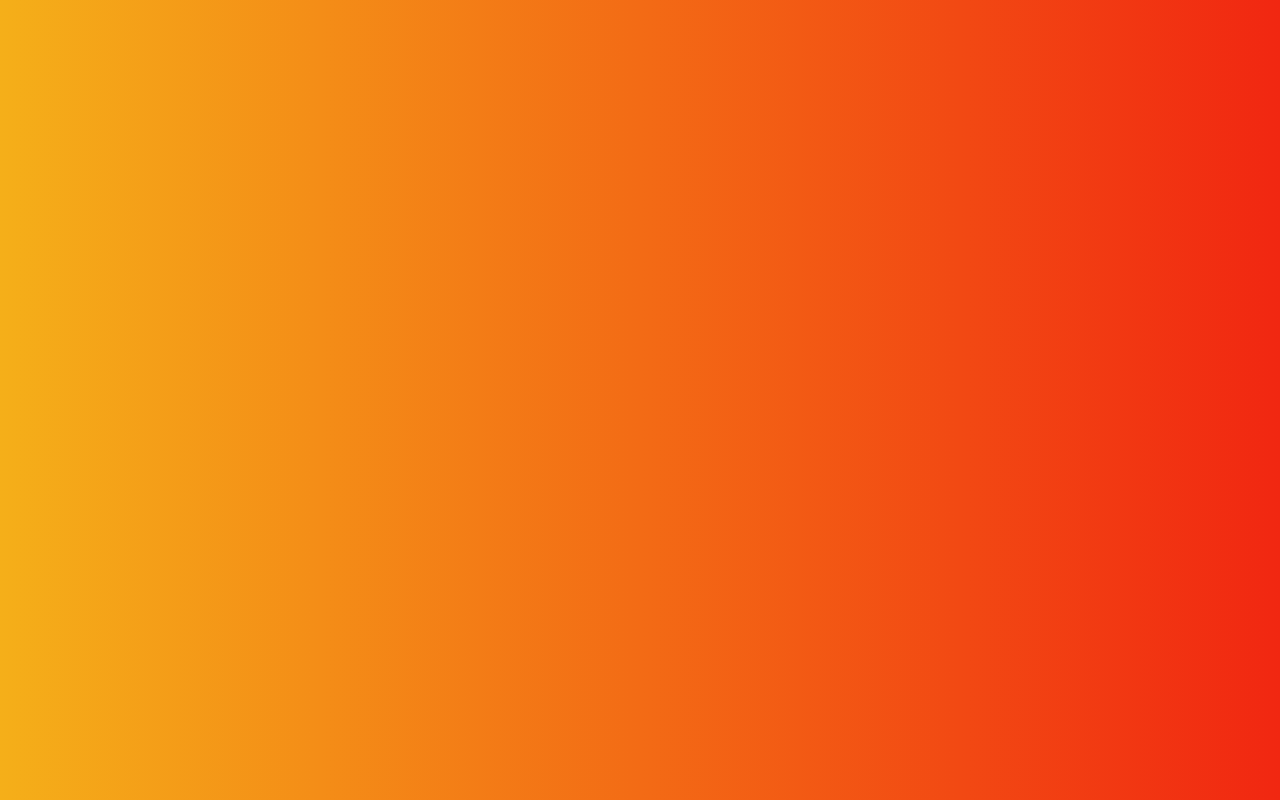
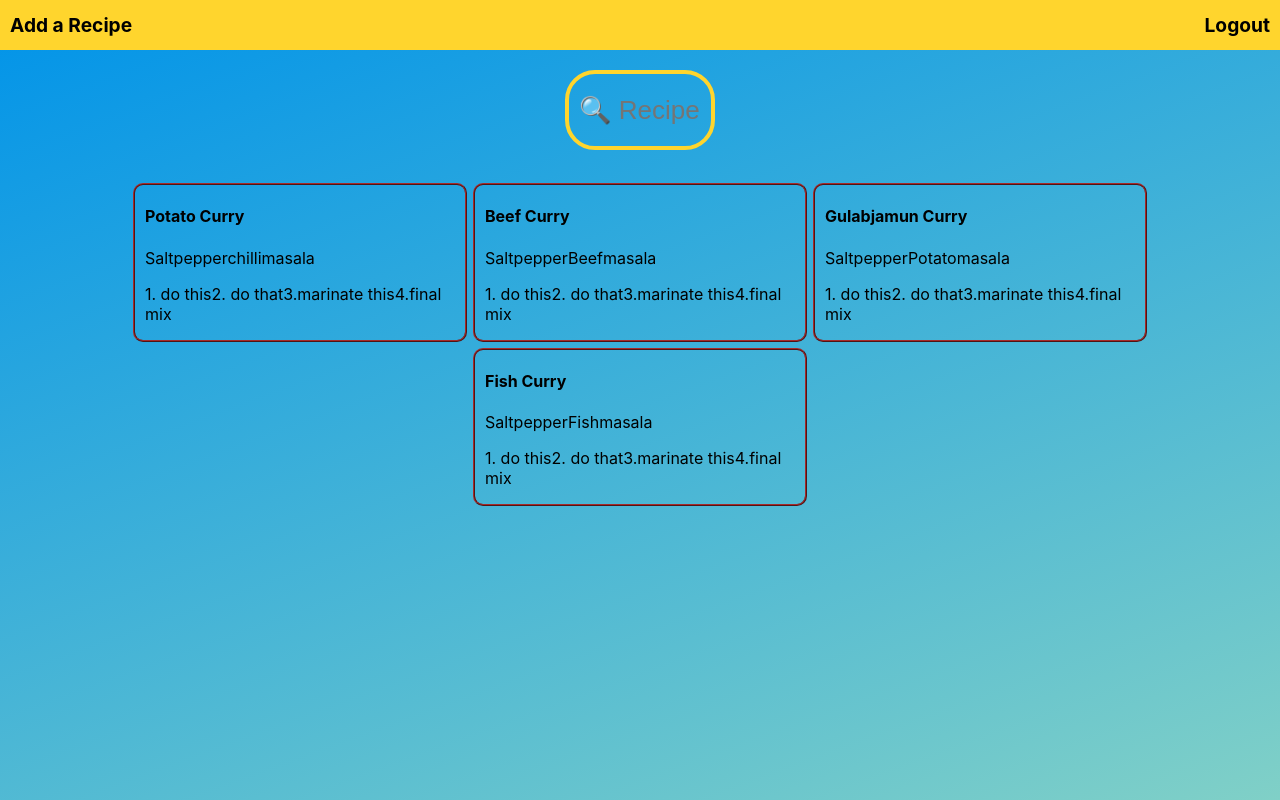
Before and after one commit to badri119/Add-Recipe-Frontend, a React (Create React App) app: page /home in a window 1280 px wide. Before the commit this address had no page. Built offline with nearby package versions, Linux system fonts and the light colour scheme.

Commit message:
search bar and add post modal

```diff
--- a/package.json
+++ b/package.json
@@ -9,6 +9,8 @@
     "react": "^18.2.0",
     "react-dom": "^18.2.0",
     "react-hook-form": "^7.46.2",
+    "react-icons": "^4.11.0",
+    "react-modal": "^3.16.1",
     "react-scripts": "5.0.1",
     "web-vitals": "^2.1.4"
   },
--- a/src/App.css
+++ b/src/App.css
@@ -1,7 +1,3 @@
-.App {
-  /* text-align: center; */
-}
-
 .App-logo {
   height: 40vmin;
   pointer-events: none;
@@ -36,11 +32,3 @@
     transform: rotate(360deg);
   }
 }
-
-.maincontainer {
-  display: flex;
-  flex-direction: column;
-  justify-content: center;
-  align-items: center;
-  height: 100vh;
-}
--- a/src/App.js
+++ b/src/App.js
@@ -12,7 +12,7 @@ function App() {
         <Route exact path="/" element={<LoginPage />}></Route>
         <Route path="/signup" element={<SignUpPage />}></Route>
         <Route path="/post" element={<AddPost />}></Route>
-        {/* <Route path="/Home" element={<Home />}></Route> */}
+        <Route path="/home" element={<Home />}></Route>
       </Routes>
     </div>
   );
--- a/src/Components/AddPost/AddPost.css
+++ b/src/Components/AddPost/AddPost.css
@@ -7,7 +7,6 @@
   width: 70%;
   display: flex;
 } */
-
 .inputclass {
   display: block;
   width: 60%;
@@ -72,12 +71,22 @@ input:focus {
   color: white;
   border: 1px solid rgba(0, 0, 0, 1);
 }
+.maincontainer {
+  display: flex;
+  flex-direction: column;
+  justify-content: center;
+  align-items: center;
+  height: 100vh;
+  position: relative;
+  width: 100vh;
+}
 
 .postcontainer {
   width: 60%;
   border-radius: 5px;
   background-color: #f8f4e5;
   padding: 20px;
+  position: relative;
 }
 
 .type {
@@ -132,3 +141,19 @@ input:focus {
   display: flex;
   align-items: center;
 }
+
+.backhomecontainer {
+  padding-left: 20px;
+  top: 10px;
+  display: flex;
+  position: relative;
+}
+
+.closearrow {
+  float: right;
+  transition: transform 0.5s;
+}
+
+.closearrow:hover {
+  transform: scale(1.4);
+}
--- a/src/Components/AddPost/AddPost.js
+++ b/src/Components/AddPost/AddPost.js
@@ -1,10 +1,15 @@
 import React from "react";
 import "./AddPost.css";
+import { AiFillCloseCircle } from "react-icons/ai";
 
-const AddPost = () => {
+const AddPost = ({ close }) => {
   return (
+    <div>
       <div className="maincontainer">
         <div className="postcontainer">
+          <div className="closearrow">
+            <AiFillCloseCircle size={33} onClick={close}></AiFillCloseCircle>
+          </div>
           <form className="">
             <input
               className="inputclass"
@@ -18,7 +23,11 @@ const AddPost = () => {
                 Type
               </label>
               <div class="select-dropdown">
-              <select className="select-dropdown-options" id="type" name="type">
+                <select
+                  className="select-dropdown-options"
+                  id="type"
+                  name="type"
+                >
                   <option value="Entree">Entree</option>
                   <option value="Mains">Mains</option>
                   <option value="Desserts">Dessert</option>
@@ -50,6 +59,7 @@ const AddPost = () => {
           </form>
         </div>
       </div>
+    </div>
   );
 };
 
--- a/src/Components/Home/Home.css
+++ b/src/Components/Home/Home.css
@@ -0,0 +1,82 @@
+.recipename {
+  text-align: left;
+}
+
+.box {
+  position: relative;
+  display: flex;
+  justify-content: center;
+  margin-top: 20px;
+}
+.box:hover input {
+  width: 450px;
+  background: #3b3640;
+  border-radius: 10px;
+}
+.searchbox {
+  padding: 10px;
+  width: 150px;
+  height: 80px;
+  background: none;
+  border: 4px solid #ffd52d;
+  border-radius: 30px;
+  box-sizing: border-box;
+  font-size: 26px;
+  color: #ffd52d;
+  outline: none;
+  transition: 0.5s;
+}
+.card {
+  margin: 3px;
+  width: 20rem;
+  border: brown ridge 2px;
+  padding-left: 10px;
+  border-radius: 10px;
+}
+
+.card-group {
+  display: flex;
+  flex-direction: row;
+  flex-wrap: wrap;
+  justify-content: center;
+  position: relative;
+  margin-top: 30px;
+}
+
+ul {
+  list-style-type: none;
+  margin: 0;
+  padding: 0;
+  overflow: hidden;
+  display: flex;
+  justify-content: space-between;
+  padding-left: 10px;
+  padding-right: 10px;
+  width: 100%;
+}
+
+ul li a {
+  text-decoration: none;
+  color: black;
+  font-size: larger;
+  font-weight: 700;
+}
+
+ul li a:hover {
+  background-color: #f12711;
+  color: white;
+  border-radius: 3px;
+}
+
+.topbar {
+  height: 50px;
+  background-color: #ffd52d;
+  display: flex;
+  align-items: center;
+}
+
+.homegradient {
+  background-color: #0093e9;
+  background-image: linear-gradient(160deg, #0093e9 0%, #80d0c7 100%);
+  min-height: 100vh;
+}
--- a/src/Components/Home/Home.js
+++ b/src/Components/Home/Home.js
@@ -1,10 +1,96 @@
-import React from "react";
+import React, { useState } from "react";
 import "./Home.css";
+import Dummy from "../../dummy.json";
+import { Link } from "react-router-dom";
+import Modal from "react-modal";
+import AddPost from "../AddPost/AddPost";
 
 const Home = () => {
+  const customStyles = {
+    content: {
+      top: "50%",
+      left: "50%",
+      right: "auto",
+      bottom: "auto",
+      marginRight: "-50%",
+      transform: "translate(-50%, -50%)",
+      background: "transparent",
+      border: "none",
+    },
+  };
+  const [searchInput, setSearchInput] = useState("");
+  const [filteredRecipes, setFilteredRecipes] = useState(Dummy);
+  const [modalIsOpen, setIsOpen] = useState(false);
+
+  function openModal() {
+    setIsOpen(true);
+  }
+  function closeModal() {
+    setIsOpen(false);
+  }
+  // Filter recipes based on the search input
+
+  const handleSearchInputChange = (event) => {
+    const temp = Dummy.filter((recipe) => {
+      let relevant = false;
+
+      // searching for recipe name
+      const recipe_present = recipe.Recipe_name.toLowerCase().includes(
+        event.target.value.toLowerCase()
+      );
+      if (recipe_present) relevant = recipe_present;
+
+      // searching for ingredients
+      recipe.Ingredients.map(function (ingred) {
+        const included = ingred
+          .toLowerCase()
+          .includes(event.target.value.toLowerCase());
+        if (included) relevant = included;
+      });
+      return relevant;
+    });
+
+    setFilteredRecipes(temp);
+    setSearchInput(event.target.value);
+  };
+
   return (
-    <div>
-      <h1>Home</h1>
+    <div className="homegradient">
+      <div className="topbar">
+        <ul>
+          <li>
+            <a onClick={openModal}> Add a Recipe</a>
+            <Modal
+              isOpen={modalIsOpen}
+              onRequestClose={closeModal}
+              contentLabel="Example Modal"
+              style={customStyles}
+            >
+              <AddPost close={closeModal} />
+            </Modal>
+          </li>
+          <li>
+            <Link href="">Logout</Link>
+          </li>
+        </ul>
+      </div>
+      <div className="box">
+        <input
+          className="searchbox"
+          placeholder="🔍 Recipe"
+          value={searchInput}
+          onChange={handleSearchInputChange}
+        />
+      </div>
+      <div className="card-group">
+        {filteredRecipes.map((recipe) => (
+          <div className="card" key={recipe.id}>
+            <h4 className="recipename">{recipe.Recipe_name}</h4>
+            <p> {recipe.Ingredients}</p>
+            <p>{recipe.Preparation}</p>
+          </div>
+        ))}
+      </div>
     </div>
   );
 };
--- a/src/Components/LoginPage/LoginPage.js
+++ b/src/Components/LoginPage/LoginPage.js
@@ -14,11 +14,13 @@ const Loginpage = () => {
     navigate("/home");
   };
   return (
-    <div className="maincontainer">
+    <div className="logincontainer">
+      <div className="login">
         <div className="title">
           <h1>Welcome to Add Recipe</h1>
           <p className="meaning">
-          A place where you can post and view recipes from all around the world!
+            A place where you can post and view recipes from all around the
+            world!
           </p>
         </div>
         <div className="container">
@@ -61,6 +63,7 @@ const Loginpage = () => {
           </Link>
         </div>
       </div>
+    </div>
   );
 };
 
--- a/src/Components/LoginPage/loginPage.css
+++ b/src/Components/LoginPage/loginPage.css
@@ -1,10 +1,3 @@
-body {
-  background: #f12711;
-  background: -webkit-linear-gradient(to right, #f5af19, #f12711);
-  background: linear-gradient(to right, #f5af19, #f12711);
-  height: 100vh;
-}
-
 h1,
 h3 {
   text-align: center;
@@ -56,6 +49,16 @@ textarea {
   justify-content: center;
 }
 
+.login {
+  display: flex;
+  flex-direction: column;
+  justify-content: center;
+  align-items: center;
+  height: 100vh;
+  position: relative;
+  width: 100vh;
+}
+
 .signupmain:hover {
   color: red;
 }
@@ -72,3 +75,12 @@ label {
   display: flex;
   justify-content: center;
 }
+
+.logincontainer {
+  display: flex;
+  justify-content: center;
+  align-items: center;
+  background: #f12711;
+  background: -webkit-linear-gradient(to right, #f5af19, #f12711);
+  background: linear-gradient(to right, #f5af19, #f12711);
+}
--- a/src/Components/SignUpPage/SignUpPage.css
+++ b/src/Components/SignUpPage/SignUpPage.css
@@ -6,14 +6,21 @@ h2 {
   text-align: center;
 }
 
-/* .containersignup {
-  border-radius: 5px;
-  background-color: #f2f2f2;
-  padding: 20px;
-  max-width: 50%;
+.signup {
   display: flex;
   flex-direction: column;
   justify-content: center;
   align-items: center;
   height: 100vh;
-} */
+  position: relative;
+  width: 100vh;
+}
+
+.signupcontainer {
+  display: flex;
+  align-items: center;
+  justify-content: center;
+  background: #f12711;
+  background: -webkit-linear-gradient(to right, #f5af19, #f12711);
+  background: linear-gradient(to right, #f5af19, #f12711);
+}
--- a/src/Components/SignUpPage/SignUpPage.js
+++ b/src/Components/SignUpPage/SignUpPage.js
@@ -13,7 +13,8 @@ const SignUpPage = () => {
     e.preventdefault();
   };
   return (
-    <div className="maincontainer">
+    <div className="signupcontainer">
+      <div className="signup">
         <div className="container">
           <form onSubmit={handleSubmit} action="">
             <h2> Sign Up to Add Recipe</h2>
@@ -74,6 +75,7 @@ const SignUpPage = () => {
           </Link>
         </div>
       </div>
+    </div>
   );
 };
 
--- /dev/null
+++ b/src/dummy.json
@@ -0,0 +1,46 @@
+[
+  {
+    "id": "1",
+    "Recipe_name": "Potato Curry",
+    "Ingredients": ["Salt", "pepper", "chilli", "masala"],
+    "Preparation": [
+      "1. do this",
+      "2. do that",
+      "3.marinate this",
+      "4.final mix"
+    ]
+  },
+  {
+    "id": "2",
+    "Recipe_name": "Beef Curry",
+    "Ingredients": ["Salt", "pepper", "Beef", "masala"],
+    "Preparation": [
+      "1. do this",
+      "2. do that",
+      "3.marinate this",
+      "4.final mix"
+    ]
+  },
+  {
+    "id": "3",
+    "Recipe_name": "Gulabjamun Curry",
+    "Ingredients": ["Salt", "pepper", "Potato", "masala"],
+    "Preparation": [
+      "1. do this",
+      "2. do that",
+      "3.marinate this",
+      "4.final mix"
+    ]
+  },
+  {
+    "id": "4",
+    "Recipe_name": "Fish Curry",
+    "Ingredients": ["Salt", "pepper", "Fish", "masala"],
+    "Preparation": [
+      "1. do this",
+      "2. do that",
+      "3.marinate this",
+      "4.final mix"
+    ]
+  }
+]
```
Also changed, not shown: 1 other file (tests, documents, lock files or other folders). Lines whose indentation alone changed are shown as unchanged.
